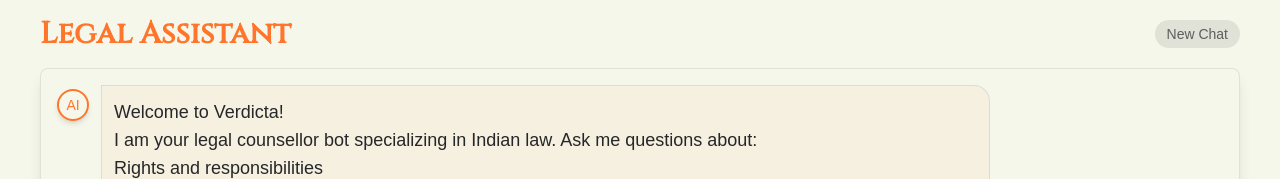
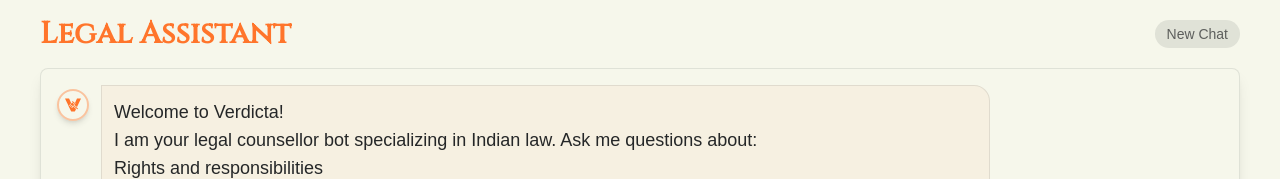
Before and after one commit to thesujalpatel/Verdicta, a Next.js app: page /chat in a window 1280 px wide. Shown: the top 179 px of the page. Built offline with nearby package versions, Linux system fonts and the light colour scheme; a web font is replaced by a local one.

Commit message:
feat: Add logo to assistant message display and update styles for improved clarity

```diff
--- a/app/chat/page.tsx
+++ b/app/chat/page.tsx
@@ -4,6 +4,7 @@
 import ReactMarkdown from "react-markdown";
 import { motion, AnimatePresence, Variants, Transition } from "framer-motion";
 import { PiPaperPlaneRight, PiX, PiSpinnerGap } from "react-icons/pi";
+import Logo from "../assets/Logo";
 
 type ChatMessage = {
   id: string;
@@ -237,10 +238,14 @@
                 >
                   <div
                     className={
-                      "h-8 w-8 text-primary border-2 border-primary text-sm font-medium inline-flex items-center justify-center rounded-full shadow-md"
+                      "h-8 w-8 text-primary border-2 border-primary/40 text-sm inline-flex items-center justify-center rounded-full shadow-md font-black"
                     }
                   >
-                    {msg.role === "user" ? "U" : "AI"}
+                    {msg.role === "user" ? (
+                      "U"
+                    ) : (
+                      <Logo className="w-4 h-4 text-primary" />
+                    )}
                   </div>
                 </motion.div>
 
```
